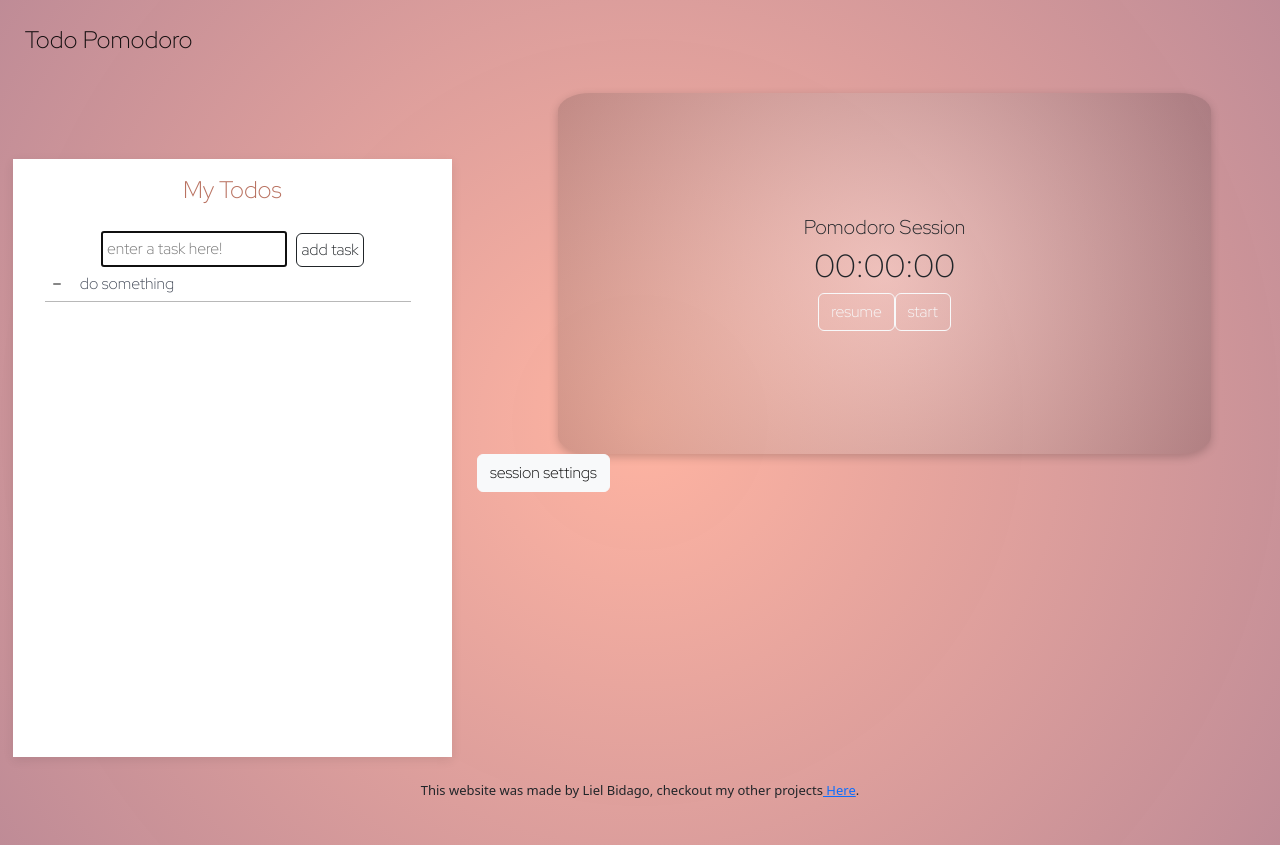
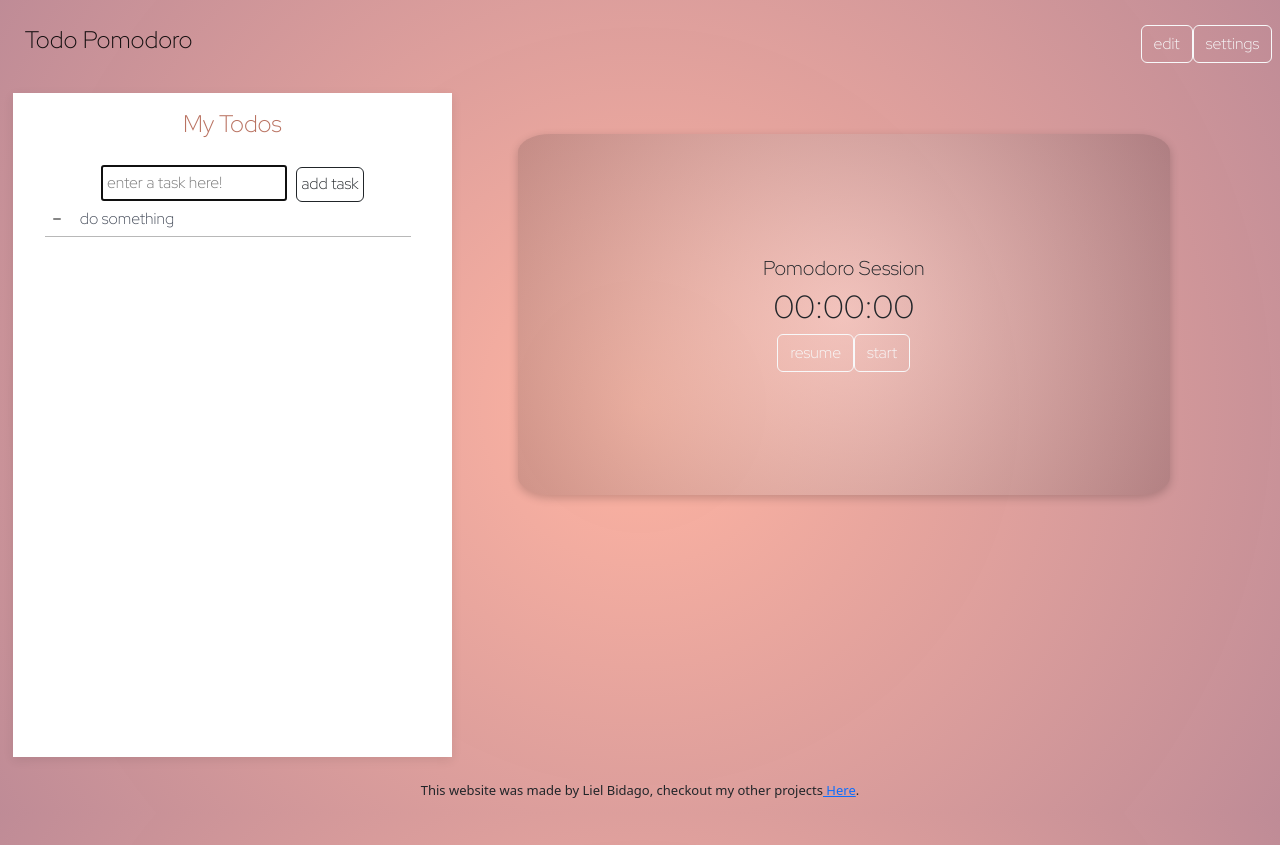
Before and after one commit to lielbidago/Todo-Pomodoro, a React (Create React App) app: page /Todos-and-pomodoro in a window 1280 px wide. Built offline with nearby package versions, Linux system fonts and the light colour scheme.

Commit message:
added settings component(offcanvas) and functionality

```diff
--- a/src/appHooks/pomodoroTimerHook.tsx
+++ b/src/appHooks/pomodoroTimerHook.tsx
@@ -5,10 +5,10 @@ export function PomodoroTimerHook(){
     const [sessionLen, setSessionLen] = useState(10)
     const [breakLen, setBreakLen] = useState(5)
     const [timer, setTimer] = useState(null)
-    const [showEditTimer, setShowEditTimer] = useState(false);
+    const [showSettings, setShowSettings] = useState(false);
 
-    const handleCloseEditTimer = () => setShowEditTimer(false);
-    const handleShowEditTimer = () => setShowEditTimer(true);
+    const handleCloseSettings = () => setShowSettings(false);
+    const handleShowSettings = () => setShowSettings(true);
 
     const [timerMode, setTimerMode] = useState('Pomodoro Session') // or Pomodoro Break
     const [timerStatus, setTimerStatus] = useState(false)
@@ -18,7 +18,6 @@ export function PomodoroTimerHook(){
 
         setTimerStatus(true)
 
-        alert('started timer')
         if(timerMode === 'Pomodoro Session'){
             setTimer(sessionLen)
         }else if (timerMode === 'Pomodoro Break'){
@@ -27,9 +26,10 @@ export function PomodoroTimerHook(){
 
     }
 
-    // function getSessionAndBreakLen(){
-
-    // }
+    function setSessionAndBreakLen(sessionLen:string, breakLen:string){
+        setSessionLen(Number(sessionLen)*60);
+        setBreakLen(Number(breakLen)*60);
+    }
 
     function changeTime(){
         setTimer(timer-1)
@@ -60,9 +60,10 @@ export function PomodoroTimerHook(){
         pauseTimer,
         resumeTimer,
         changeTimerModes,
-        showEditTimer,
-        handleCloseEditTimer,
-        handleShowEditTimer
+        showSettings,
+        handleCloseSettings,
+        handleShowSettings,
+        setSessionAndBreakLen
     }
 
 }
--- a/src/appHooks/todoListHook.tsx
+++ b/src/appHooks/todoListHook.tsx
@@ -43,13 +43,18 @@ export function TodosListHook(){
 
     function changeStatusTodo(taskID: number){
         const newTodoList: itodoLi[] = todoList.map((td) => (td.id === taskID ? {...td, completed:!td.completed}: td ))
-        console.log(`changed statis of todo ${taskID}`)
+        console.log(`changed status of todo ${taskID}`)
         setTodoList(newTodoList)
     }
 
     function changeStatusTodosEdit(status: boolean){
         console.log('entered changeStatusTodosEdit with ', status)
         setEditListStatus(status)
+    }
+
+    function editTask(TaskId:number, newTask:string){
+        const newTodoList: itodoLi[] = todoList.map((td) => (td.id === TaskId ? {...td, completed:false, title:newTask}: td ))
+        setTodoList(newTodoList)
     }
 
 
@@ -60,7 +65,8 @@ export function TodosListHook(){
         deleteTodo,
         changeStatusTodo,
         editListStatus,
-        changeStatusTodosEdit
+        changeStatusTodosEdit,
+        editTask
     }
 
 }
--- a/src/components/PomodoroTimer.tsx
+++ b/src/components/PomodoroTimer.tsx
@@ -1,5 +1,5 @@
 import { useEffect } from "react";
-import { Button } from "react-bootstrap";
+
 
 interface PomodoroTimer{
     timer: number,
@@ -10,7 +10,7 @@ interface PomodoroTimer{
     pauseTimer():void,
     resumeTimer():void,
     changeTimerModes(newMode: string):void,
-    handleShowEditTimer():void
+    handleShowSettings():void
 
 }
 
@@ -29,7 +29,7 @@ function formatTimer(timer: number){
 export function PomodoroTimer(props:PomodoroTimer){
 
     const {timer, timerMode, startTimer, timerStatus,
-        changeTime, pauseTimer, resumeTimer, changeTimerModes, handleShowEditTimer } = props
+        changeTime, pauseTimer, resumeTimer, changeTimerModes, handleShowSettings } = props
 
     const I = useEffect(()=>{
 
@@ -68,9 +68,8 @@ export function PomodoroTimer(props:PomodoroTimer){
                     <button className='btn btn-outline-light' onClick={startTimer}>{timerStatus?'restart':'start'}</button>
                  </div>
             </div>
-            <Button variant="light" onClick={handleShowEditTimer} className="me-2 session-settings">
-              session settings
-            </Button>
+
+
         </div>
     );
 }
--- /dev/null
+++ b/src/components/Settings.tsx
@@ -0,0 +1,77 @@
+
+import { useState, useRef } from 'react';
+import { Button, Offcanvas, Form, InputGroup, Col, Row  } from 'react-bootstrap';
+
+
+export function Settings({showSettings, handleCloseSettings, setSessionAndBreakLen}){
+
+    const formRef = useRef(null)
+
+    function submitForm(event: React.FormEvent<HTMLFormElement>): void {
+        event.preventDefault()
+        const formData = new FormData(formRef.current);
+        const payload = Object.fromEntries(formData)
+        setSessionAndBreakLen(payload.session_len, payload.break_len);
+    }
+
+    return (
+        <>
+        <Offcanvas show={showSettings} onHide={handleCloseSettings} placement={'start'}>
+            <Offcanvas.Header closeButton>
+                <Offcanvas.Title>Settings</Offcanvas.Title>
+            </Offcanvas.Header>
+            <Offcanvas.Body>
+
+                <Form className='SettingsChoices' onSubmit={submitForm} ref={formRef}>
+                    <Row>
+                        <Col xs={7}>
+                            <Form.Group className='mb-3'>
+                                <Form.Label>Set session/break length:</Form.Label>
+                                <InputGroup size="sm" className="mb-3">
+                                    <InputGroup.Text id="inputGroup-sizing-sm">Session</InputGroup.Text>
+                                    <Form.Control
+                                    placeholder="minutes"
+                                    aria-label="Session's length"
+                                    name="session_len"
+                                    type='number'
+                                    min='0' max='180'
+                                    />
+                                </InputGroup>
+
+                                <InputGroup size="sm" className="mb-3">
+                                    <InputGroup.Text id="inputGroup-sizing-sm">Break</InputGroup.Text>
+                                    <Form.Control
+                                    placeholder="minutes"
+                                    aria-label="Break's length"
+                                    name="break_len"
+                                    type='number'
+                                    min='0' max='180'
+                                    />
+                                </InputGroup>
+                            </Form.Group>
+                        </Col>
+                        <Col>
+                            <Form.Group className="mb-3">
+                            <Form.Label htmlFor="exampleColorInput">Color picker</Form.Label>
+                                <Form.Control
+                                    type="color"
+                                    id="exampleColorInput"
+                                    defaultValue="#ffb4a2"
+                                    title="Choose your color"
+                                    name="color"
+                                />
+                        </Form.Group>
+                        </Col>
+                    </Row>
+
+
+
+                    <Button variant="dark" size="sm" type="submit">Submit</Button>
+                </Form>
+            </Offcanvas.Body>
+            </Offcanvas>
+        </>
+    );
+
+
+}
--- a/src/components/TodoLI.tsx
+++ b/src/components/TodoLI.tsx
@@ -1,23 +1,36 @@
 import {itodoLi} from '../appHooks/todoListHook'
+import { useRef, useState } from 'react'
 
 interface TodoLIProps{
-    changeStatusTodo,
-    todo: {id: number, completed: boolean, title:string}
+    changeStatusTodo(TaskId:number),
+    todo: {id: number, completed: boolean, title:string},
+    editTask(TaskId:number, newTask:string):void
+}
 
-}
 export function TodoLI(props: TodoLIProps){
-    const {changeStatusTodo} = props
+    const {changeStatusTodo, editTask} = props
     const {id, completed, title} = props.todo
+
+    const [showInput, setShowInput] = useState(false)
+
+    const inputRef = useRef(null);
+
+    function onTaskEnter(event: React.KeyboardEvent<HTMLDivElement>){
+
+        if(event.key === 'Enter'){
+            editTask(id, inputRef.current.value);
+            setShowInput(false)
+        }
+    }
 
     return (
         <li className="Todo-li" id={'li-'+ id.toString()}>
+            {!showInput?
             <div className='checkbox-wrapper-11'>
                 <input className="toggle" type="checkbox" checked={completed} onChange = {()=>changeStatusTodo(id)}></input>
-                <label>{title}</label>
+                <label onClick={()=>{setShowInput(true)}}>{title}</label>
             </div>
-
-
-
+            : <input placeholder={title} ref={inputRef} autoFocus onKeyUp={onTaskEnter} ></input>}
         </li>
     )
 }
--- a/src/components/header.tsx
+++ b/src/components/header.tsx
@@ -1,11 +1,14 @@
+
+import { Button } from "react-bootstrap";
 
 interface TodoPomodoroHeaderProps{
     changeStatusTodosEdit(status:boolean):void
+    handleShowSettings
 }
 
 export function TodoPomodoroHeader(props:TodoPomodoroHeaderProps){
 
-  const {changeStatusTodosEdit} = props;
+  const {changeStatusTodosEdit, handleShowSettings} = props;
 
   function onOpen(event: React.MouseEvent<HTMLElement>){
     changeStatusTodosEdit(true)
@@ -17,7 +20,11 @@ export function TodoPomodoroHeader(props:TodoPomodoroHeaderProps){
         <nav className="navbar navbar-expand-lg bg-body-tertiary TodoPomodoroHeader">
             <div className="container-fluid">
                 <a className="navbar-brand" href="\"><h4>Todo Pomodoro</h4></a>
-                {/* <button type="button" className="btn btn-outline-light editTODOS" onClick={onOpen}>edit</button> */}
+                <div className="header-button">
+                    <button type="button" className="btn btn-outline-light editTODOS" onClick={onOpen}>edit</button>
+                    <Button variant="outline-light" onClick={handleShowSettings} className="me-2 session-settings">settings</Button>
+                </div>
+
             </div>
 
         </nav>
--- a/src/pages/ListAndTimer.tsx
+++ b/src/pages/ListAndTimer.tsx
@@ -3,8 +3,8 @@ import {TodoPomodoroHeader} from '../components/header'
 import { PomodoroTimer } from '../components/PomodoroTimer';
 import {TodoPomodoList} from '../components/TodoPomodoroList'
 import {TodosListHook} from '../appHooks/todoListHook'
-import { useRef } from 'react';
-import { EditTimer } from '../components/EditTimer';
+import { Settings } from '../components/Settings';
+import { TodosEditModal } from '../components/TodosEditModal';
 
 
 
@@ -12,15 +12,15 @@ export function ListAndTimer(){
 
     const {timer, timerMode, startTimer, timerStatus, changeTime,
         pauseTimer, resumeTimer, changeTimerModes,
-        handleCloseEditTimer, showEditTimer, handleShowEditTimer } = PomodoroTimerHook();
-    const {todoList, editListStatus, changeStatusTodo, changeStatusTodosEdit, addTodo} = TodosListHook()
+        handleCloseSettings, showSettings, handleShowSettings, setSessionAndBreakLen } = PomodoroTimerHook();
 
-    const inputRef = useRef(null);
+    const {todoList, editListStatus, changeStatusTodo,
+        changeStatusTodosEdit, addTodo, editTask} = TodosListHook()
 
     return (
         <div className="ListAndTimer">
 
-            <TodoPomodoroHeader changeStatusTodosEdit={changeStatusTodosEdit}/>
+            <TodoPomodoroHeader changeStatusTodosEdit={changeStatusTodosEdit} handleShowSettings={handleShowSettings}/>
 
             <PomodoroTimer timer={timer}
              timerMode={timerMode}
@@ -30,11 +30,14 @@ export function ListAndTimer(){
              pauseTimer={pauseTimer}
              resumeTimer={resumeTimer}
              changeTimerModes={changeTimerModes}
-             handleShowEditTimer={handleShowEditTimer}/>
+             handleShowSettings={handleShowSettings}/>
 
-             <TodoPomodoList todoList={todoList}
-             changeStatusTodo={changeStatusTodo} addTodo={addTodo}/>
-            <EditTimer showEditTimer={showEditTimer} handleCloseEditTimer={handleCloseEditTimer}/>
+            {editListStatus?
+                <TodosEditModal todoListAPI={{addTodo, changeStatusTodosEdit, todoList, changeStatusTodo, editTask}} />:
+                <TodoPomodoList todoList={todoList}
+                changeStatusTodo={changeStatusTodo} addTodo={addTodo} editTask={editTask}/>}
+
+            <Settings showSettings={showSettings} handleCloseSettings={handleCloseSettings} setSessionAndBreakLen={setSessionAndBreakLen}/>
 
 
         </div>
--- a/src/pages/welcome.tsx
+++ b/src/pages/welcome.tsx
@@ -9,7 +9,7 @@ export function WelcomePage(){
                 <p>here you can enter your tasks and create a time line for complition,
                      that you'll do using our pomodoro timer</p>
             </div>
-            <Link role="button" type="button" className=" start btn" to={`/Todos-and-pomodoro`}>START</Link>
+            <Link role="button" type="button" className="start btn btn-outline-dark" to={`/Todos-and-pomodoro`}>START</Link>
 
         </div>
     )
--- a/src/scss/App.scss
+++ b/src/scss/App.scss
@@ -1,5 +1,8 @@
 @import url('https://fonts.googleapis.com/css2?family=Lato:ital,wght@0,300;1,300&family=Red+Hat+Display:ital,wght@0,300;0,600;1,300&display=swap');
 @import '../scss/checkbox.scss';
+
+$theme-color-1: #ffb4a2;
+$theme-color-2: #be8a95fc;
 
 h4{
     font-family: 'Red Hat Display', sans-serif;
@@ -7,16 +10,16 @@ h4{
 
 body{
     text-align: center;
-    // min-width: 243px;
     margin: 0;
     padding: 0;
     font-family: 'Red Hat Display', sans-serif;
-    background: #ffb4a2;
-    background: radial-gradient(circle, #ffb4a2 0%, #be8a95fc 100%);
+    background: $theme-color-1;
+    background: radial-gradient(circle, $theme-color-1 0%, $theme-color-2 100%);
+    height: 100vh;
 }
 
 .TodoPomodoroHeader{
-  min-width: 100vw;
+  min-width: 100%;
   grid-area: TodoPomodoroHeader;
   height: fit-content;
 
@@ -28,7 +31,6 @@ body{
     grid-template-rows: minmax(auto, 8%) 1fr 5%;
     font-family: 'Red Hat Display', sans-serif;
     height: 100vh;
-    width: auto;
     margin: 1%;
     gap: 2%;
     grid-template-areas:
@@ -44,20 +46,15 @@ body{
   min-width: max-content;
   min-height: max-content;
 
-  .session-settings{
-
-
-  }
-
 }
 
 .timer{
-
     padding: 15%;
-    margin: auto;
+    margin: 5%;
     min-width: max-content;
     min-height: max-content;
     max-width: 80%;
+
     text-align: center;
     background: rgb(163, 163, 163);
     background: radial-gradient(circle, rgba(255, 255, 255, 0.308) 0%, rgba(1, 0, 0, 0.148) 100%);
@@ -80,7 +77,7 @@ body{
     padding: 4%;
 }
 
-.TodoPomodoroList{
+.TodoPomodoroList, .editMode{
     grid-area: TodoPomodoroList;
     min-width: max-content;
     background: rgb(255, 255, 255);
@@ -89,7 +86,7 @@ body{
     overflow-y: scroll;
     box-shadow: 0 3px 10px rgba(0, 0, 0, 0.091);
     text-align: center;
-    margin-top: 15%;
+
 
   .EnterTodo > * {
     display: inline-block;
@@ -145,8 +142,8 @@ footer{
         min-width: 40vw;
         width: 90vw;
         text-align: center;
-        background: rgb(219,187,187);
-        background: radial-gradient(circle, rgba(219,187,187,0.5555555555555556) 0%, rgba(167,103,103,0.6231884057971014) 100%);
+        background: rgb(222, 222, 222);
+        background: radial-gradient(circle, rgba(212, 212, 212, 0.556) 0%, rgba(147, 147, 147, 0.623) 100%);
 
     }
 
```
Also changed, not shown: src/components/EditTimer.tsx (deleted, +0 -26 lines), src/components/TodoPomodoroList.tsx (+6 -5 lines), src/components/TodosEditModal.tsx (+7 -48 lines).
